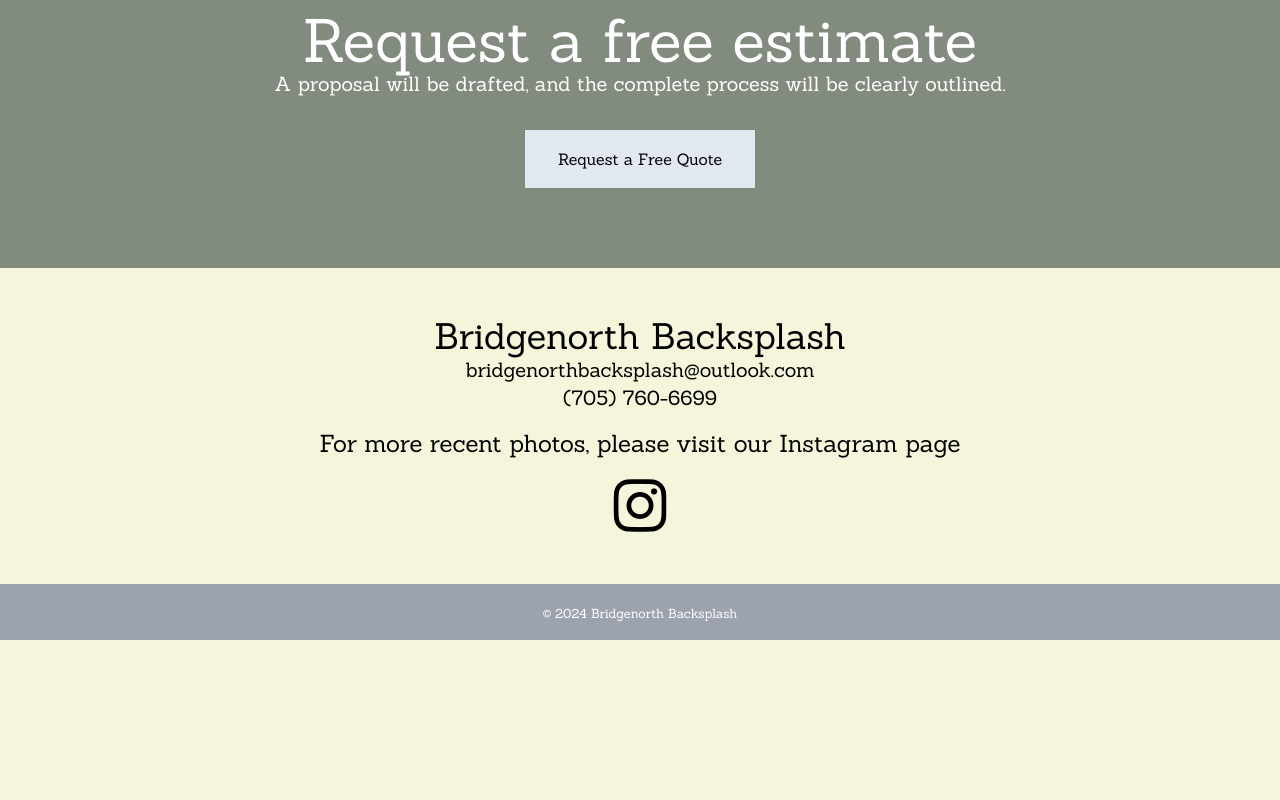
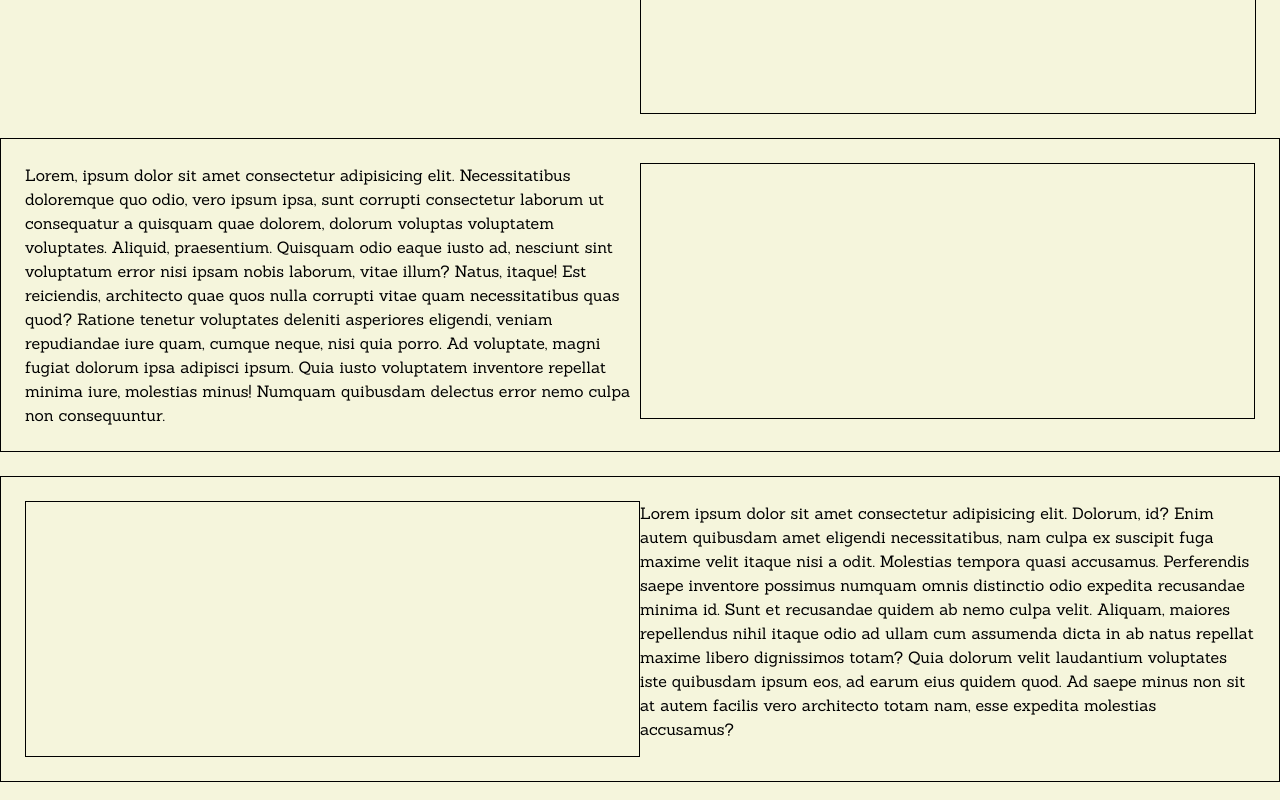
Before and after one commit to migauth/bridgenorth-backsplash, a React (Vite) app: page / in a window 1280 px wide. Shown: the part 1860-2660 px from the top of the page. Before the commit the page ends 2500 px from the top, so only its background shows below. Built offline with nearby package versions, Linux system fonts and the light colour scheme.

Commit message:
add space for testimonials

```diff
--- a/src/App.css
+++ b/src/App.css
@@ -12,12 +12,6 @@
   background-color: rgb(129,139,126)
 }
 
-/* Media Query for Smaller Screens */
-@media (max-width: 768px) {
-  #sec1 {
-    background-image: url('./assets/images/home-page/home-page-desktop2.jpg'); /* Mobile-specific background image */
-  }
-}
 
 @media only screen and (max-width: 896px) and (orientation: landscape) {
   #sec1 .content-wrapper {
--- a/src/App.jsx
+++ b/src/App.jsx
@@ -47,11 +47,10 @@ function App() {
                 specializes in creating stunning backsplashes that enhance any
                 kitchen. His extensive experience and commitment to quality have
                 earned him a reputation as one of the area&apos;s most skilled
-                tilers. If you&apos;re looking to update your home with a
-                new backsplash,
-                Andy&apos;s craftsmanship and dedication ensure exceptional
-                results. Trust Andy Gauthier for unparalleled tile work that
-                combines artistry with durability.
+                tilers. If you&apos;re looking to update your home with a new
+                backsplash, Andy&apos;s craftsmanship and dedication ensure
+                exceptional results. Trust Andy Gauthier for unparalleled tile
+                work that combines artistry with durability.
               </p>
             </div>
           </div>
@@ -66,7 +65,9 @@ function App() {
         <section id="testimonials" className="my-12">
           <div className="p-6 flex flex-col lg:flex-row justify-between">
             <div className="lg:w-1/2 mb-4 lg:mb-0">
-              <h1 className="text-4xl md:text-5xl lg:text-6xl font-black">Testimonials</h1>
+              <h1 className="text-4xl md:text-5xl lg:text-6xl font-black">
+                Testimonials
+              </h1>
             </div>
             <div className="lg:w-1/2">
               <p>
@@ -78,7 +79,44 @@ function App() {
                 were spot-on—we&apos;re so glad we took his advice. I highly
                 recommend Andy!&quot; — Nancy N.
               </p>
+              <div className="border border-black h-64"></div>
             </div>
+          </div>
+          <div className="p-6 border border-black flex flex-col w-full lg:flex-row justify-between">
+            <p className="w-1/2">
+              Lorem, ipsum dolor sit amet consectetur adipisicing elit.
+              Necessitatibus doloremque quo odio, vero ipsum ipsa, sunt corrupti
+              consectetur laborum ut consequatur a quisquam quae dolorem,
+              dolorum voluptas voluptatem voluptates. Aliquid, praesentium.
+              Quisquam odio eaque iusto ad, nesciunt sint voluptatum error nisi
+              ipsam nobis laborum, vitae illum? Natus, itaque! Est reiciendis,
+              architecto quae quos nulla corrupti vitae quam necessitatibus quas
+              quod? Ratione tenetur voluptates deleniti asperiores eligendi,
+              veniam repudiandae iure quam, cumque neque, nisi quia porro. Ad
+              voluptate, magni fugiat dolorum ipsa adipisci ipsum. Quia iusto
+              voluptatem inventore repellat minima iure, molestias minus!
+              Numquam quibusdam delectus error nemo culpa non consequuntur.
+            </p>
+            <div className="border border-black h-64 w-1/2"></div>
+          </div>
+          <br />
+          <div className="p-6 border border-black flex flex-col w-full lg:flex-row justify-between">
+
+          <div className="border border-black h-64 w-1/2"></div>
+
+          <p className="w-1/2">
+          Lorem ipsum dolor sit amet consectetur adipisicing elit. Dolorum,
+            id? Enim autem quibusdam amet eligendi necessitatibus, nam culpa ex
+            suscipit fuga maxime velit itaque nisi a odit. Molestias tempora
+            quasi accusamus. Perferendis saepe inventore possimus numquam omnis
+            distinctio odio expedita recusandae minima id. Sunt et recusandae
+            quidem ab nemo culpa velit. Aliquam, maiores repellendus nihil
+            itaque odio ad ullam cum assumenda dicta in ab natus repellat maxime
+            libero dignissimos totam? Quia dolorum velit laudantium voluptates
+            iste quibusdam ipsum eos, ad earum eius quidem quod. Ad saepe minus
+            non sit at autem facilis vero architecto totam nam, esse expedita
+            molestias accusamus?
+          </p>
           </div>
         </section>
 
@@ -114,7 +152,9 @@ function App() {
                 </a>
               </p>
             </div>
-            <p className="text-lg md:text-2xl py-4">For more recent photos, please visit our Instagram page</p>
+            <p className="text-lg md:text-2xl py-4">
+              For more recent photos, please visit our Instagram page
+            </p>
             <a
               href="https://www.instagram.com/bridgenorth_backsplash"
               target="_blank"
--- a/tailwind.config.js
+++ b/tailwind.config.js
@@ -1,6 +1,8 @@
 /** @type {import('tailwindcss').Config} */
 export default {
-  content: ["./index.html", "./src/**/*.{js,ts,jsx,tsx}",],
+  content: [
+    "./src/**/*.{js,jsx,ts,tsx}",
+  ],
   theme: {
     extend: {},
   },
```
